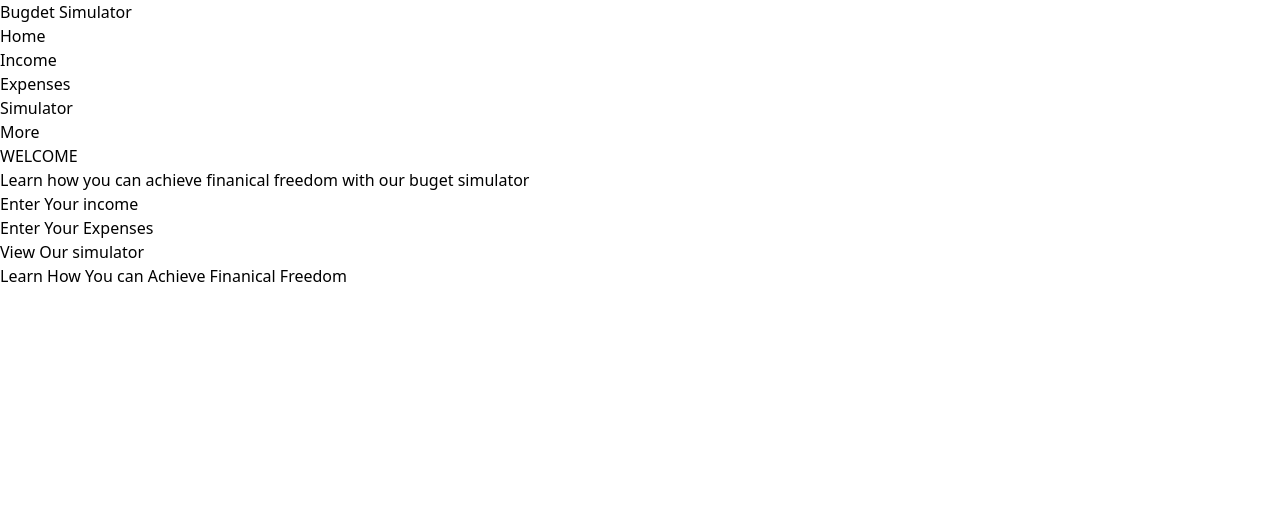
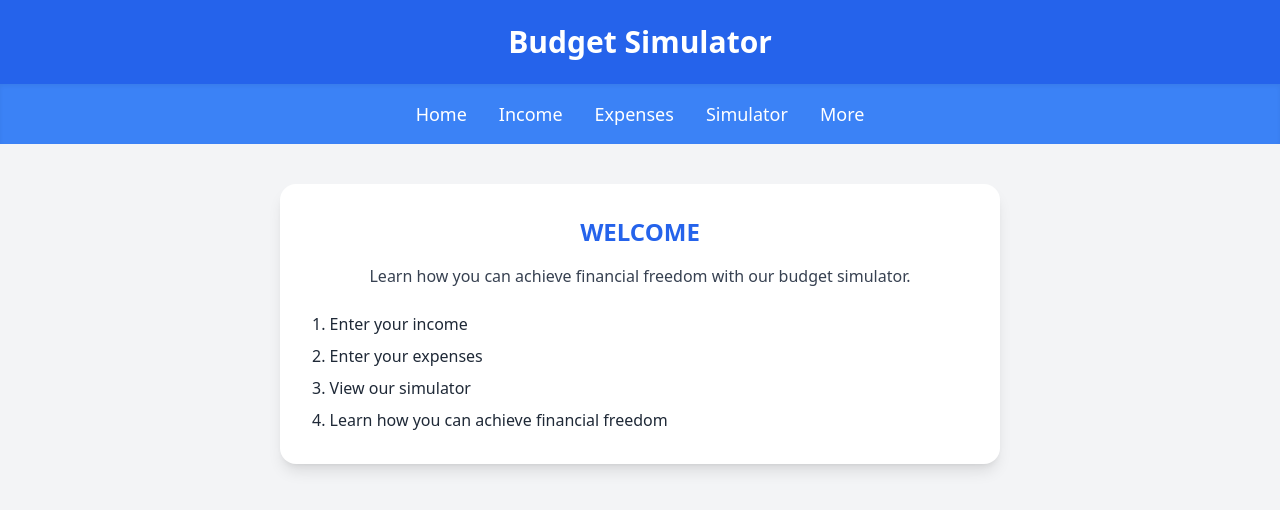
Before and after one commit to nahmad0/budget-Simulator, a plain HTML site: page public/index.html in a window 1280 px wide. Drawn offline with nearby package versions, Linux system fonts and the light colour scheme.

Commit message:
apply tailwindcss

```diff
--- a/public/index.html
+++ b/public/index.html
@@ -6,24 +6,37 @@
   <title>Welcome Page</title>
   <script src="https://cdn.tailwindcss.com"></script>
 </head>
-<body>
-    <h1>Bugdet Simulator</h1>
-    <nav>
-        <div><h2>Home</h2></div>
-        <div><h2>Income</h2></div>
-        <div><h2>Expenses</h2></div>
-        <div><h2>Simulator</h2></div>
-        <div><h2>More</h2></div>
+<body class="bg-gray-100 text-gray-900 font-sans">
+  <!-- Header -->
+  <header class="bg-blue-600 text-white py-6 shadow-md">
+    <h1 class="text-3xl font-bold text-center">Budget Simulator</h1>
+  </header>
+
+  <!-- Navigation -->
+  <nav class="bg-blue-500 shadow-inner">
+    <ul class="flex justify-center space-x-8 py-4 text-lg font-medium text-white">
+      <li><a href="#" class="hover:text-yellow-300 transition">Home</a></li>
+      <li><a href="#" class="hover:text-yellow-300 transition">Income</a></li>
+      <li><a href="#" class="hover:text-yellow-300 transition">Expenses</a></li>
+      <li><a href="#" class="hover:text-yellow-300 transition">Simulator</a></li>
+      <li><a href="#" class="hover:text-yellow-300 transition">More</a></li>
+    </ul>
   </nav>
-    <div>
-        <h3>WELCOME</h3>
-        <p>Learn how you can achieve finanical freedom with our buget simulator</p>
-        <ol>
-            <li>Enter Your income</li>
-            <li>Enter Your Expenses</li>
-            <li>View Our simulator</li>
-            <li>Learn How You can Achieve Finanical Freedom</li>
+
+  <!-- Main Content -->
+  <main class="max-w-3xl mx-auto mt-10 px-6">
+    <div class="bg-white rounded-2xl shadow-lg p-8">
+      <h3 class="text-2xl font-semibold text-center text-blue-600 mb-4">WELCOME</h3>
+      <p class="text-center text-gray-700 mb-6">
+        Learn how you can achieve financial freedom with our budget simulator.
+      </p>
+      <ol class="list-decimal list-inside space-y-2 text-gray-800">
+        <li>Enter your income</li>
+        <li>Enter your expenses</li>
+        <li>View our simulator</li>
+        <li>Learn how you can achieve financial freedom</li>
       </ol>
     </div>
+  </main>
 </body>
 </html>
```
Lines whose indentation alone changed are shown as unchanged.
